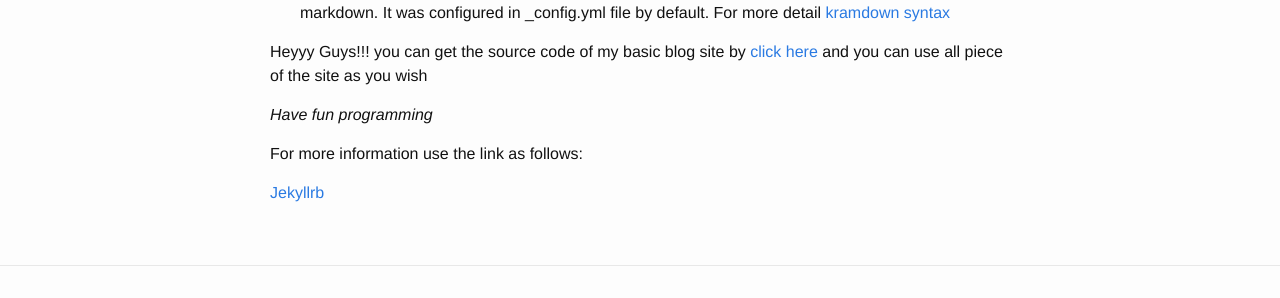
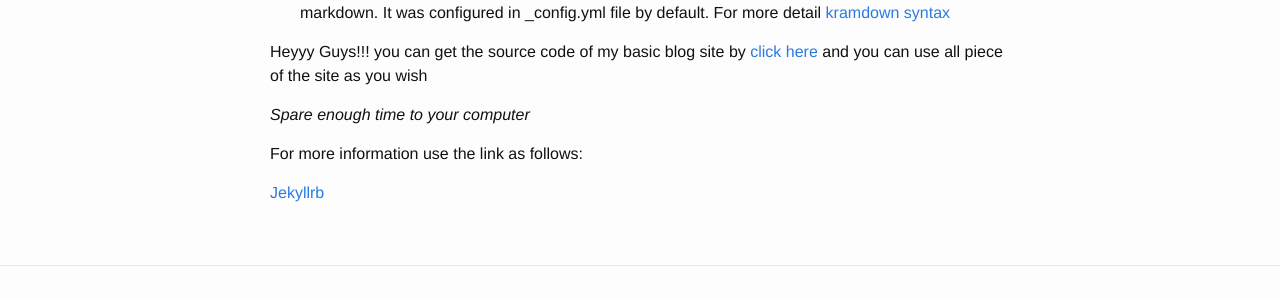
Before and after one commit to semihokanpehlivan/semihokanpehlivan.github.io, a Jekyll site: the page built from _posts/2015-1-13-getting-start-and-installing-the-jekyll.md, in a window 1280 px wide. Shown: the part 696-994 px from the top of the page. Built offline with Jekyll 4.4.1, drawn with Linux system fonts in a browser that asks for light colours.

Commit message:
changed the funny part of site

```diff
--- a/_posts/2015-1-13-getting-start-and-installing-the-jekyll.md
+++ b/_posts/2015-1-13-getting-start-and-installing-the-jekyll.md
@@ -30,7 +30,7 @@ it may be writing blog for simple-but-handy programming tips :)
 
 Heyyy Guys!!! you can get the source code of my basic blog site by [click here](https://github.com/semihokanpehlivan/semihokanpehlivan.github.io "semihokan") and you can use all piece of the site as you wish
 
-*Have fun programming*
+*Spare enough time to your computer*
 
 For more information use the link as follows:
 
```
Also changed, not shown: 2 other files.
